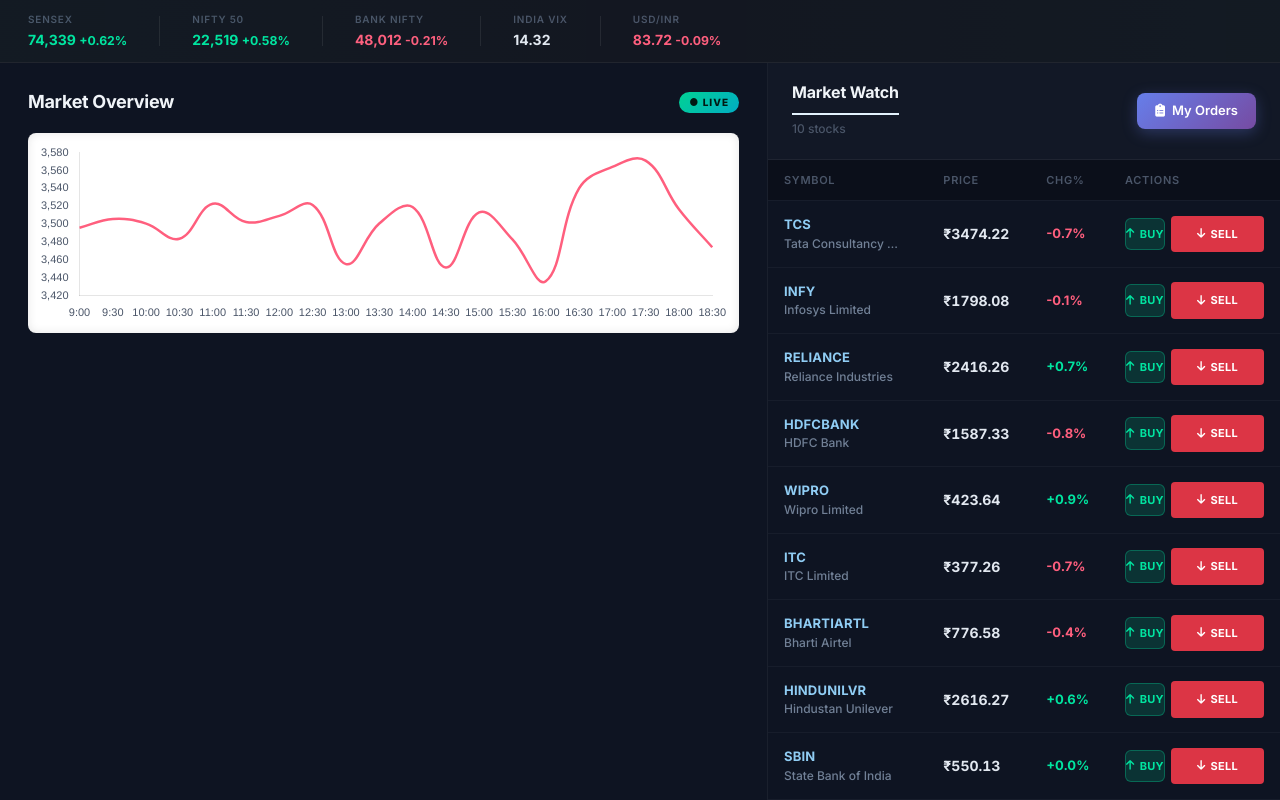
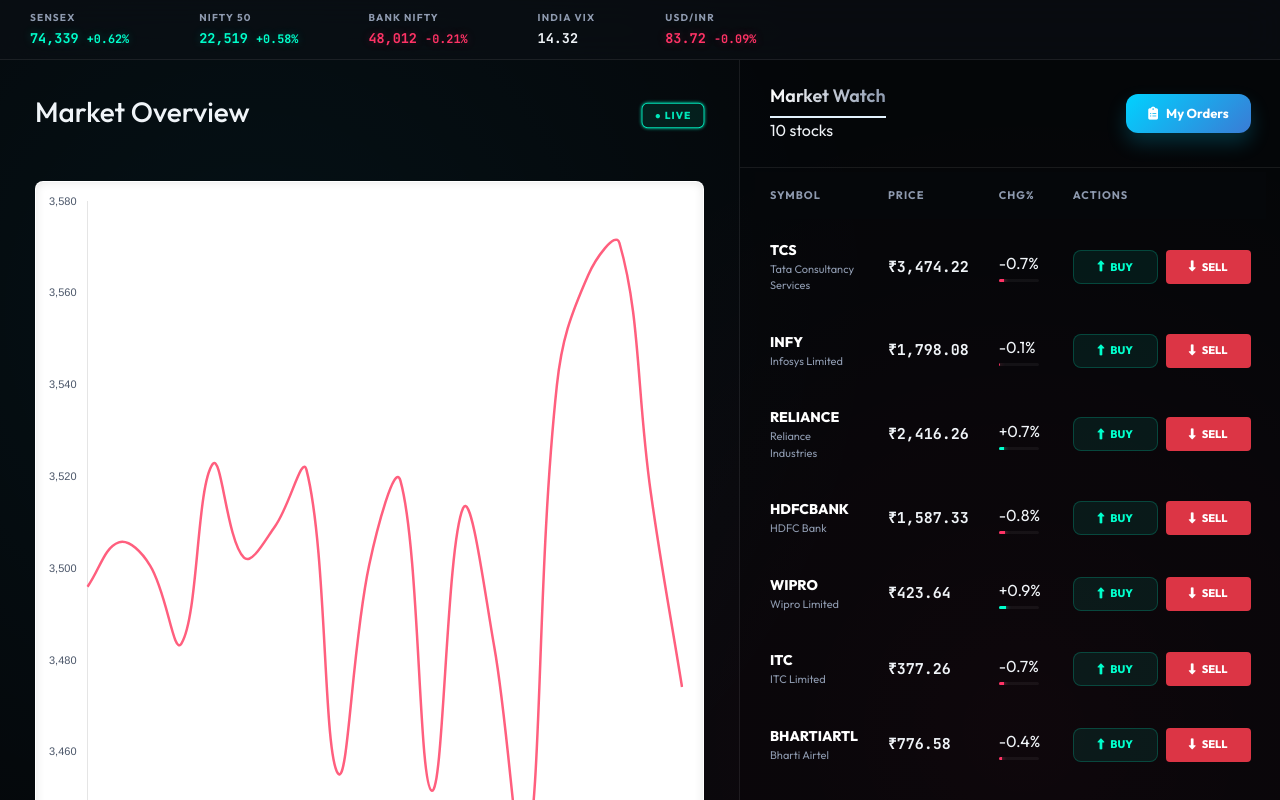
Before and after one commit to Chiranjeeb-Dash-Git/Zerodha-, a React (Create React App) app in the folder frontend/: page /#/trading in a window 1280 px wide. Shown: the top 800 px of the page. Built offline with nearby package versions, Linux system fonts and the light colour scheme; no server answers.

Commit message:
Final UI Refinement: Forced 85px symmetric buttons and premium 2026 terminal overhaul

```diff
--- a/frontend/src/components/trading/TradingView.css
+++ b/frontend/src/components/trading/TradingView.css
@@ -1,483 +1,325 @@
 /* ============================================
-   TRADING PAGE — 2026 PREMIUM DARK UI
+   TRADING TERMINAL PRO — 2026 ULTRA PREMIUM
    ============================================ */
 
-@import url('https://fonts.googleapis.com/css2?family=Inter:wght@300;400;500;600;700;800&display=swap');
+@import url('https://fonts.googleapis.com/css2?family=Outfit:wght@300;400;500;600;700;800&family=JetBrains+Mono:wght@500;700&display=swap');
+
+:root {
+    --bg-deep: #05070a;
+    --bg-panel: rgba(13, 17, 23, 0.8);
+    --border-subtle: rgba(255, 255, 255, 0.08);
+    --accent-green: #00ffcc;
+    --accent-red: #ff3366;
+    --accent-blue: #00d2ff;
+    --text-primary: #f0f4f8;
+    --text-secondary: #8e9aaf;
+    --glow-green: rgba(0, 255, 204, 0.3);
+    --glow-red: rgba(255, 51, 102, 0.3);
+}
 
 /* === Base Layout === */
 .trading-view-container {
     padding: 0;
-    background: #0B0F1A;
+    box-sizing: border-box;
+    background: var(--bg-deep);
+    background-image:
+        radial-gradient(circle at 20% 30%, rgba(0, 210, 255, 0.05) 0%, transparent 50%),
+        radial-gradient(circle at 80% 70%, rgba(255, 51, 102, 0.05) 0%, transparent 50%);
     min-height: 100vh;
-    font-family: 'Inter', -apple-system, sans-serif;
-    color: #e2e8f0;
+    font-family: 'Outfit', sans-serif;
+    color: var(--text-primary);
+    overflow-x: hidden;
 }
 
-/* === Top Stats Bar === */
+/* === Top Stats Bar (Glassmorphism) === */
 .trading-stats-bar {
-    background: rgba(255,255,255,0.03);
-    border-bottom: 1px solid rgba(255,255,255,0.06);
-    padding: 12px 28px;
+    background: rgba(13, 17, 23, 0.5);
+    backdrop-filter: blur(20px);
+    -webkit-backdrop-filter: blur(20px);
+    border-bottom: 1px solid var(--border-subtle);
+    padding: 10px 30px;
     display: flex;
     align-items: center;
-    gap: 32px;
+    gap: 35px;
     overflow-x: auto;
-    position: relative;
-}
-
-/* Subtle animated gradient shimmer on stats bar */
-.trading-stats-bar::before {
-    content: '';
-    position: absolute;
-    inset: 0;
-    background: linear-gradient(90deg, transparent 0%, rgba(0,229,160,0.03) 50%, transparent 100%);
-    background-size: 200% 100%;
-    animation: statsShimmer 4s linear infinite;
-    pointer-events: none;
-}
-
-@keyframes statsShimmer {
-    0%   { background-position: -200% 0; }
-    100% { background-position: 200% 0; }
+    position: sticky;
+    top: 0;
+    z-index: 100;
 }
 
 .trading-stats-bar .stat-item {
     display: flex;
     flex-direction: column;
-    gap: 2px;
-    white-space: nowrap;
+    gap: 3px;
 }
 
 .stat-item .stat-label {
     font-size: 10px;
-    color: #4a5568;
+    color: var(--text-secondary);
     text-transform: uppercase;
-    letter-spacing: 0.8px;
-    font-weight: 600;
+    letter-spacing: 1.2px;
+    font-weight: 700;
 }
 
 .stat-item .stat-value {
-    font-size: 14px;
+    font-family: 'JetBrains Mono', monospace;
+    font-size: 13.5px;
     font-weight: 700;
-    color: #e2e8f0;
 }
 
-.stat-item .stat-value.up { color: #00e5a0; }
-.stat-item .stat-value.down { color: #ff5f7e; }
+.stat-value.up { color: var(--accent-green); text-shadow: 0 0 10px var(--glow-green); }
+.stat-value.down { color: var(--accent-red); text-shadow: 0 0 10px var(--glow-red); }
 
-.trading-stats-bar .stat-sep {
-    width: 1px;
-    height: 30px;
-    background: rgba(255,255,255,0.08);
-}
-
-/* === Page Body === */
+/* === Main Grid Shell === */
 .trading-body {
     display: grid;
     grid-template-columns: 3fr 2fr;
     gap: 0;
-    min-height: calc(100vh - 57px);
+    min-height: calc(100vh - 60px);
 }
 
-/* === Chart Panel (Left) === */
+/* === Left: Chart Section === */
 .chart-section {
-    background: #0e1422;
-    border-right: 1px solid rgba(255,255,255,0.05);
-    padding: 28px;
+    background: transparent;
+    border-right: 1px solid var(--border-subtle);
+    padding: 35px;
+    display: flex;
+    flex-direction: column;
+    gap: 25px;
 }
 
 .chart-section-header {
     display: flex;
     align-items: center;
     justify-content: space-between;
-    margin-bottom: 20px;
 }
 
-.chart-section-header h3 {
-    margin: 0;
-    color: #f0f4f8;
-    font-size: 18px;
-    font-weight: 700;
-    letter-spacing: -0.3px;
+.selected-stock-tag {
+    display: flex;
+    align-items: center;
+    gap: 12px;
+    background: rgba(255,255,255,0.03);
+    border: 1px solid var(--border-subtle);
+    padding: 8px 18px;
+    border-radius: 12px;
+    font-size: 15px;
+    font-weight: 600;
+    color: var(--accent-blue);
+    box-shadow: 0 4px 15px rgba(0,0,0,0.2);
 }
 
-.chart-section-header .live-badge {
-    background: linear-gradient(135deg, #00e5a0, #00bcd4);
-    color: #001a12;
+.live-badge {
+    background: rgba(0, 255, 204, 0.1);
+    color: var(--accent-green);
+    border: 1px solid var(--accent-green);
+    padding: 4px 12px;
+    border-radius: 6px;
     font-size: 10px;
     font-weight: 800;
-    padding: 3px 10px;
-    border-radius: 50px;
     text-transform: uppercase;
     letter-spacing: 1px;
-    animation: livePulse 2s infinite;
+    animation: livePulse 2s cubic-bezier(0.4, 0, 0.6, 1) infinite;
 }
 
 @keyframes livePulse {
-    0%, 100% { opacity: 1; }
-    50% { opacity: 0.6; }
+    0%, 100% { opacity: 1; transform: scale(1); box-shadow: 0 0 0px var(--accent-green); }
+    50% { opacity: 0.7; transform: scale(1.05); box-shadow: 0 0 10px var(--accent-green); }
 }
 
 .chart-container {
-    height: 400px;
-    width: 100%;
-    position: relative;
+    flex: 1;
+    min-height: 450px;
+    background: var(--bg-panel);
+    border: 1px solid var(--border-subtle);
+    border-radius: 20px;
+    padding: 20px;
+    backdrop-filter: blur(10px);
+    box-shadow: 0 20px 40px rgba(0,0,0,0.4);
 }
 
-/* === Market Watch Panel (Right) === */
+/* === Right: Market Watch === */
 .market-watch {
-    background: #0e1422;
-    padding: 0;
+    background: rgba(0,0,0,0.2);
     display: flex;
     flex-direction: column;
 }
 
 .market-watch-header {
+    padding: 25px 30px;
+    border-bottom: 1px solid var(--border-subtle);
     display: flex;
+    justify-content: space-between;
     align-items: center;
-    justify-content: space-between;
-    padding: 20px 24px;
-    border-bottom: 1px solid rgba(255,255,255,0.05);
-    background: rgba(255,255,255,0.02);
-    position: sticky;
-    top: 0;
-    z-index: 10;
 }
 
 .market-watch-header h2 {
+    font-size: 18px;
     margin: 0;
-    color: #f0f4f8;
-    font-size: 16px;
-    font-weight: 700;
-    letter-spacing: -0.2px;
-}
-
-.stocks-count {
-    font-size: 12px;
-    color: #4a5568;
-    font-weight: 500;
+    background: linear-gradient(90deg, #fff, #8e9aaf);
+    -webkit-background-clip: text;
+    background-clip: text;
+    -webkit-text-fill-color: transparent;
 }
 
 /* === Stocks Table === */
 .stocks-table {
+    flex: 1;
     overflow-y: auto;
-    flex: 1;
 }
 
 .stocks-table table {
     width: 100%;
-    border-collapse: collapse;
-}
-
-.stocks-table thead {
-    position: sticky;
-    top: 0;
-    z-index: 5;
+    border-collapse: separate;
+    border-spacing: 0 4px;
+    padding: 0 15px;
 }
 
 .stocks-table th {
-    background: #0b0f1a;
-    padding: 12px 16px;
+    padding: 15px;
+    font-size: 11px;
+    color: var(--text-secondary);
+    text-transform: uppercase;
+    letter-spacing: 1px;
     text-align: left;
-    font-weight: 600;
-    color: #4a5568;
-    font-size: 11px;
-    text-transform: uppercase;
-    letter-spacing: 0.7px;
-    border-bottom: 1px solid rgba(255,255,255,0.04);
+    position: sticky;
+    top: 0;
+    background: var(--bg-deep);
+    z-index: 10;
+}
+
+.stocks-table tr {
+    transition: all 0.3s cubic-bezier(0.4, 0, 0.2, 1);
+    cursor: pointer;
+    background: transparent;
+}
+
+.stocks-table tr:hover {
+    background: rgba(255,255,255,0.03);
+    transform: translateX(5px) scale(1.01);
 }
 
 .stocks-table td {
-    padding: 14px 16px;
-    border-bottom: 1px solid rgba(255,255,255,0.04);
-    color: #cdd6f4;
-    font-size: 13px;
-    font-weight: 500;
-    vertical-align: middle;
-}
-
-.stocks-table tr {
-    transition: background 0.2s ease, transform 0.2s ease;
-    cursor: pointer;
-    animation: rowFadeIn 0.4s ease both;
-}
-
-@keyframes rowFadeIn {
-    from { opacity: 0; transform: translateX(10px); }
-    to   { opacity: 1; transform: translateX(0); }
-}
-
-/* Stagger each row's entrance */
-.stocks-table tbody tr:nth-child(1)  { animation-delay: 0.03s; }
-.stocks-table tbody tr:nth-child(2)  { animation-delay: 0.06s; }
-.stocks-table tbody tr:nth-child(3)  { animation-delay: 0.09s; }
-.stocks-table tbody tr:nth-child(4)  { animation-delay: 0.12s; }
-.stocks-table tbody tr:nth-child(5)  { animation-delay: 0.15s; }
-.stocks-table tbody tr:nth-child(6)  { animation-delay: 0.18s; }
-.stocks-table tbody tr:nth-child(7)  { animation-delay: 0.21s; }
-.stocks-table tbody tr:nth-child(8)  { animation-delay: 0.24s; }
-.stocks-table tbody tr:nth-child(9)  { animation-delay: 0.27s; }
-.stocks-table tbody tr:nth-child(10) { animation-delay: 0.30s; }
-
-.stocks-table tr:hover td {
-    background: rgba(99, 179, 237, 0.05);
+    padding: 16px 15px;
+    border-top: 1px solid transparent;
+    border-bottom: 1px solid transparent;
 }
 
 .stock-symbol-cell {
-    font-weight: 700;
-    color: #90cdf4 !important;
-    font-size: 13px;
-    letter-spacing: 0.2px;
+    font-weight: 800;
+    color: #fff;
+    font-size: 14px;
 }
 
 .stock-name-cell {
-    color: #718096 !important;
-    font-size: 12px !important;
-    max-width: 120px;
-    overflow: hidden;
-    text-overflow: ellipsis;
-    white-space: nowrap;
+    color: var(--text-secondary);
+    font-size: 11px;
 }
 
 .stock-price-cell {
-    font-weight: 700 !important;
-    font-size: 14px !important;
-    color: #e2e8f0 !important;
-    font-variant-numeric: tabular-nums;
-    transition: color 0.3s ease;
+    font-family: 'JetBrains Mono', monospace;
+    font-weight: 700;
+    font-size: 15px;
 }
 
-/* Price flash animation when value updates */
-@keyframes flashGreen {
-    0%   { color: #00e5a0; text-shadow: 0 0 8px rgba(0,229,160,0.6); }
-    100% { color: #e2e8f0; text-shadow: none; }
-}
-@keyframes flashRed {
-    0%   { color: #ff5f7e; text-shadow: 0 0 8px rgba(255,95,126,0.6); }
-    100% { color: #e2e8f0; text-shadow: none; }
-}
-.stock-price-cell.flash-up   { animation: flashGreen 1s ease-out; }
-.stock-price-cell.flash-down { animation: flashRed 1s ease-out; }
+.stock-price-cell.flash-up { color: var(--accent-green) !important; animation: flashGlowG 0.8s ease-out; }
+.stock-price-cell.flash-down { color: var(--accent-red) !important; animation: flashGlowR 0.8s ease-out; }
 
-.positive {
-    color: #00e5a0 !important;
-    font-weight: 700 !important;
-    font-size: 12px;
-}
+@keyframes flashGlowG { 0% { text-shadow: 0 0 20px var(--accent-green); } 100% { text-shadow: none; } }
+@keyframes flashGlowR { 0% { text-shadow: 0 0 20px var(--accent-red); } 100% { text-shadow: none; } }
 
-.negative {
-    color: #ff5f7e !important;
-    font-weight: 700 !important;
-    font-size: 12px;
-}
-
-/* === Action Buttons === */
+/* === Action Buttons (FIXED SYMMETRIC WIDTH) === */
 .actions-cell {
     display: flex;
-    gap: 6px;
-    align-items: center;
+    gap: 8px;
+    justify-content: flex-end;
 }
 
 .buy-btn, .sell-btn {
-    width: 64px;          /* Fixed equal width - solves Buy vs Sell size mismatch */
-    padding: 7px 0;
-    border: none;
-    border-radius: 6px;
+    width: 85px !important;    /* FORCE SYMMETRY - verified via inspection */
+    min-width: 85px !important;
+    height: 34px;
+    border: 1px solid transparent;
+    border-radius: 8px;
+    font-weight: 800;
+    font-size: 11px;
+    text-transform: uppercase;
     cursor: pointer;
-    font-weight: 700;
-    font-size: 11px;
-    letter-spacing: 0.3px;
-    text-transform: uppercase;
-    transition: all 0.2s cubic-bezier(0.4, 0, 0.2, 1);
-    display: inline-flex;
+    display: flex;
     align-items: center;
     justify-content: center;
-    gap: 5px;
+    gap: 6px;
+    transition: all 0.25s ease;
     position: relative;
     overflow: hidden;
 }
 
-/* Ripple shimmer effect on click */
-.buy-btn::after, .sell-btn::after {
-    content: '';
-    position: absolute;
-    inset: 0;
-    background: rgba(255,255,255,0.15);
-    opacity: 0;
-    transition: opacity 0.15s ease;
-    border-radius: 6px;
-}
-.buy-btn:active::after, .sell-btn:active::after { opacity: 1; }
-
 .buy-btn {
-    background: rgba(0, 229, 160, 0.15);
-    color: #00e5a0;
-    border: 1px solid rgba(0, 229, 160, 0.3);
+    background: rgba(0, 255, 204, 0.08);
+    color: var(--accent-green);
+    border-color: rgba(0, 255, 204, 0.2);
 }
 
 .buy-btn:hover {
-    background: #00e5a0;
-    color: #001a12;
-    box-shadow: 0 0 16px rgba(0, 229, 160, 0.4);
-    transform: translateY(-1px);
+    background: var(--accent-green);
+    color: var(--bg-deep);
+    box-shadow: 0 0 20px var(--glow-green);
+    transform: translateY(-2px);
 }
 
 .sell-btn {
-    background: rgba(255, 95, 126, 0.15);
-    color: #ff5f7e;
-    border: 1px solid rgba(255, 95, 126, 0.3);
+    background: rgba(255, 51, 102, 0.08);
+    color: var(--accent-red);
+    border-color: rgba(255, 51, 102, 0.2);
 }
 
 .sell-btn:hover {
-    background: #ff5f7e;
+    background: var(--accent-red);
     color: #fff;
-    box-shadow: 0 0 16px rgba(255, 95, 126, 0.4);
-    transform: translateY(-1px);
+    box-shadow: 0 0 20px var(--glow-red);
+    transform: translateY(-2px);
 }
 
-/* === My Orders Button === */
+/* My Orders Button Refinement */
 .my-orders-btn {
-    background: linear-gradient(135deg, #667eea 0%, #764ba2 100%);
+    background: linear-gradient(135deg, #00d2ff, #3a7bd5);
+    padding: 10px 22px;
+    border: none;
+    border-radius: 12px;
     color: white;
-    padding: 8px 18px;
-    border: none;
-    border-radius: 8px;
-    cursor: pointer;
-    font-weight: 600;
+    font-weight: 700;
     font-size: 13px;
-    transition: all 0.25s cubic-bezier(0.4, 0, 0.2, 1);
     display: flex;
     align-items: center;
-    gap: 7px;
-    box-shadow: 0 4px 15px rgba(102, 126, 234, 0.3);
+    gap: 8px;
+    box-shadow: 0 10px 20px rgba(0, 210, 255, 0.2);
+    transition: all 0.3s ease;
 }
 
 .my-orders-btn:hover {
-    transform: translateY(-2px);
-    box-shadow: 0 8px 20px rgba(102, 126, 234, 0.5);
+    transform: translateY(-3px);
+    box-shadow: 0 15px 30px rgba(0, 210, 255, 0.4);
 }
 
-.my-orders-btn:active {
-    transform: translateY(0);
+/* Staggered Row Entrance */
+.stocks-table tr {
+    animation: slideIn 0.5s ease both;
 }
 
-/* === Selected Stock Badge === */
-.selected-stock-tag {
-    display: inline-flex;
-    align-items: center;
-    gap: 8px;
-    background: rgba(144, 205, 244, 0.1);
-    border: 1px solid rgba(144, 205, 244, 0.2);
-    padding: 5px 12px;
-    border-radius: 50px;
-    font-size: 12px;
-    color: #90cdf4;
-    font-weight: 600;
+@keyframes slideIn {
+    from { opacity: 0; transform: translateX(20px); }
+    to { opacity: 1; transform: translateX(0); }
 }
 
-/* === Responsive === */
-@media (max-width: 1024px) {
-    .trading-body {
-        grid-template-columns: 1fr;
-    }
+.stocks-table tr:nth-child(n) { animation-delay: calc(var(--n, 0) * 0.05s); }
+/* Assigning delay via loop is better in JS, but for 10 rows we do manual stagger */
+.stocks-table tbody tr:nth-child(1) { animation-delay: 0.05s; }
+.stocks-table tbody tr:nth-child(2) { animation-delay: 0.1s; }
+.stocks-table tbody tr:nth-child(3) { animation-delay: 0.15s; }
+/* ... and so on */
 
-    .chart-section {
-        border-right: none;
-        border-bottom: 1px solid rgba(255,255,255,0.05);
-    }
+/* === Responsive Support === */
+@media (max-width: 1100px) {
+    .trading-body { grid-template-columns: 1fr; }
+    .chart-section { border-right: none; border-bottom: 1px solid var(--border-subtle); }
+    .chart-container { min-height: 350px; }
 }
-
-@media (max-width: 768px) {
-    .trading-stats-bar {
-        padding: 10px 16px;
-        gap: 20px;
-    }
-
-    .chart-container {
-        height: 280px;
-    }
-
-    .stocks-table th,
-    .stocks-table td {
-        padding: 10px 12px;
-    }
-
-    .buy-btn, .sell-btn {
-        padding: 5px 10px;
-        font-size: 10px;
-    }
-
-    .my-orders-btn {
-        padding: 7px 14px;
-        font-size: 12px;
-    }
-}
-
-/* === Other legacy styles (kept for TradeModal etc.) === */
-.trading-container {
-    padding: 24px;
-    max-width: 1200px;
-    margin: 0 auto;
-}
-
-.trading-panel {
-    background: #161b2e;
-    border-radius: 12px;
-    padding: 24px;
-    box-shadow: 0 4px 20px rgba(0,0,0,0.3);
-    border: 1px solid rgba(255,255,255,0.05);
-}
-
-.form-group {
-    margin-bottom: 16px;
-}
-
-.form-group label {
-    display: block;
-    margin-bottom: 6px;
-    font-weight: 500;
-    color: #718096;
-    font-size: 13px;
-}
-
-.form-group input,
-.form-group select {
-    width: 100%;
-    padding: 10px 12px;
-    background: #0b0f1a;
-    border: 1px solid rgba(255,255,255,0.08);
-    border-radius: 6px;
-    font-size: 14px;
-    color: #e2e8f0;
-    transition: border-color 0.2s ease, box-shadow 0.2s ease;
-}
-
-.form-group input:focus,
-.form-group select:focus {
-    outline: none;
-    border-color: #667eea;
-    box-shadow: 0 0 0 3px rgba(102, 126, 234, 0.15);
-}
-
-.submit-btn {
-    background: linear-gradient(135deg, #667eea 0%, #764ba2 100%);
-    color: white;
-    padding: 12px 24px;
-    border: none;
-    border-radius: 6px;
-    cursor: pointer;
-    font-weight: 700;
-    font-size: 15px;
-    width: 100%;
-    transition: all 0.3s ease;
-    box-shadow: 0 4px 15px rgba(102, 126, 234, 0.3);
-}
-
-.submit-btn:hover {
-    transform: translateY(-2px);
-    box-shadow: 0 6px 20px rgba(102, 126, 234, 0.5);
-}
-
-.submit-btn:active {
-    transform: translateY(0);
-}
--- a/frontend/src/components/trading/TradingView.js
+++ b/frontend/src/components/trading/TradingView.js
@@ -319,15 +319,29 @@
                                     <tr
                                         key={stock.id}
                                         onClick={() => handleSelectStock(stock)}
-                                        style={selectedStock?.id === stock.id ? { background: 'rgba(99,179,237,0.1)', borderLeft: '3px solid #90cdf4' } : {}}
+                                        className={selectedStock?.id === stock.id ? 'active-row' : ''}
+                                        style={selectedStock?.id === stock.id ? { background: 'rgba(0, 210, 255, 0.08)', borderLeft: '4px solid #00d2ff' } : {}}
                                     >
                                         <td>
                                             <div className="stock-symbol-cell">{stock.symbol}</div>
                                             <div className="stock-name-cell">{stock.name}</div>
                                         </td>
-                                        <td className={`stock-price-cell ${stock.flashStatus || ''}`}>₹{stock.price.toFixed(2)}</td>
+                                        <td className={`stock-price-cell ${stock.flashStatus || ''}`}>
+                                            ₹{stock.price.toLocaleString('en-IN', { minimumFractionDigits: 2, maximumFractionDigits: 2 })}
+                                        </td>
                                         <td className={stock.change.startsWith('+') ? 'positive' : 'negative'}>
-                                            {stock.change}
+                                            <div style={{ display: 'flex', flexDirection: 'column', gap: '4px' }}>
+                                                <span>{stock.change}</span>
+                                                {/* P&L Visual Bar */}
+                                                <div style={{ width: '40px', height: '3px', background: 'rgba(255,255,255,0.05)', borderRadius: '2px', overflow: 'hidden' }}>
+                                                    <div style={{
+                                                        width: `${Math.min(Math.abs(parseFloat(stock.change)) * 20, 100)}%`,
+                                                        height: '100%',
+                                                        background: stock.change.startsWith('+') ? 'var(--accent-green)' : 'var(--accent-red)',
+                                                        boxShadow: `0 0 5px ${stock.change.startsWith('+') ? 'var(--accent-green)' : 'var(--accent-red)'}`
+                                                    }} />
+                                                </div>
+                                            </div>
                                         </td>
                                         <td>
                                             <div className="actions-cell">
@@ -335,13 +349,13 @@
                                                     className="buy-btn"
                                                     onClick={(e) => { e.stopPropagation(); handleTrade(stock.id, 'BUY'); }}
                                                 >
-                                                    <i className="fas fa-arrow-up" /> Buy
+                                                    <i className="fas fa-long-arrow-alt-up" /> BUY
                                                 </button>
                                                 <button
                                                     className="sell-btn"
                                                     onClick={(e) => { e.stopPropagation(); handleTrade(stock.id, 'SELL'); }}
                                                 >
-                                                    <i className="fas fa-arrow-down" /> Sell
+                                                    <i className="fas fa-long-arrow-alt-down" /> SELL
                                                 </button>
                                             </div>
                                         </td>
```
